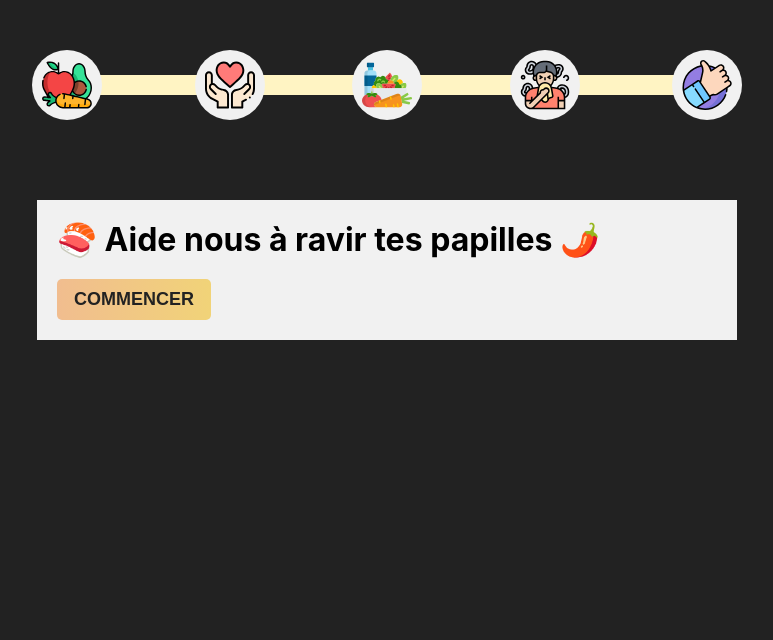
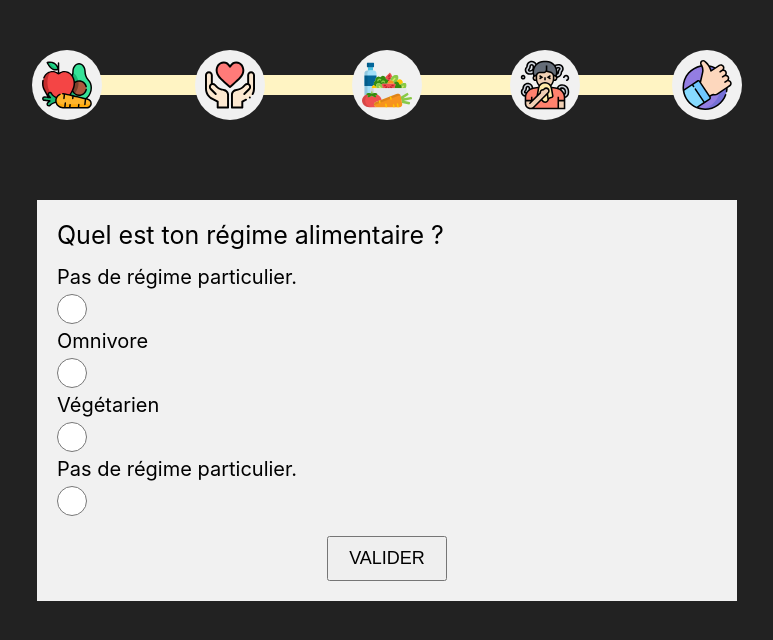
Before and after one commit to jeanlouisHERVE/MULTI-STEP-VALIDATION, a React (Create React App) app: page / in a window 1280 px wide. Both pictures are taken after a click on the button "COMMENCER". Shown: the top 640 px of the page, without its empty margins (253-1026 px from the left). Built offline with nearby package versions, Linux system fonts and the light colour scheme.

Commit message:
add dietForm components

```diff
--- a/src/Components/MultiForm/Infos/CardBegin.js
+++ b/src/Components/MultiForm/Infos/CardBegin.js
@@ -1,11 +1,11 @@
 import React from 'react'
 import './Card.css';
 
-export default function CardBegin() {
+export default function CardBegin(props) {
   return (
     <div className='card'>
         <h1>🍣 Aide nous à ravir tes papilles 🌶️</h1>
-        <button>COMMENCER</button>
+        <button onClick={() => props.modifyIndex(2)}>COMMENCER</button>
     </div>
   )
 }
--- a/src/Components/MultiForm/MultiForm.js
+++ b/src/Components/MultiForm/MultiForm.js
@@ -3,6 +3,7 @@ import './MultiForm.css';
 import Indicator from './Indicator/Indicator';
 import CardBegin from './Infos/CardBegin';
 import CardEnd from './Infos/CardEnd';
+import DietForm from './SubForms/DietForm';
 
 export default function MultiForm() {
 
@@ -14,10 +15,16 @@ export default function MultiForm() {
         pref: {}
     });
 
+    const modifyIndex = (index) => {
+        setFormIndex(index)
+    }
+
   return (
     <div className='container-multiform'>
         <Indicator />
-        <CardBegin />
+        {formIndex === 1 ? <CardBegin modifyIndex={modifyIndex} />
+        : formIndex === 2 ? <DietForm modifyIndex={modifyIndex} />
+        : ""}
     </div>
   )
 }
--- /dev/null
+++ b/src/Components/MultiForm/SubForms/DietForm.js
@@ -0,0 +1,52 @@
+import React, {useState} from 'react';
+import './SubForm.css';
+
+export default function DietForm(props) {
+
+    const preventFunc = e => e.preventDefault()
+    const handleRadio = ( ) => {}
+
+  return (
+    <form
+        onSubmit={preventFunc}
+        className='diet-form'
+    >
+        <p>Quel est ton régime alimentaire ?</p>
+
+        <label htmlFor='nodiet'>Pas de régime particulier.</label>
+        <input
+            onChange={handleRadio}
+            type="radio"
+            name="diet"
+            id="nodiet"
+            value="nodiet"
+        />
+        <label htmlFor='omnivorous'>Omnivore</label>
+        <input
+            onChange={handleRadio}
+            type="radio"
+            name="diet"
+            id="omnivorous"
+            value="omnivorous"
+        />
+        <label htmlFor='vegetarian'>Végétarien</label>
+        <input
+            onChange={handleRadio}
+            type="radio"
+            name="diet"
+            id="vegetarian"
+            value="vegetarian"
+        />
+        <label htmlFor='vegan'>Pas de régime particulier.</label>
+        <input
+            onChange={handleRadio}
+            type="radio"
+            name="diet"
+            id="vegan"
+            value="vegan"
+        />
+
+        <button onClick={() => props.modifyIndex(3)}>Valider</button>
+    </form>
+  )
+}
```
